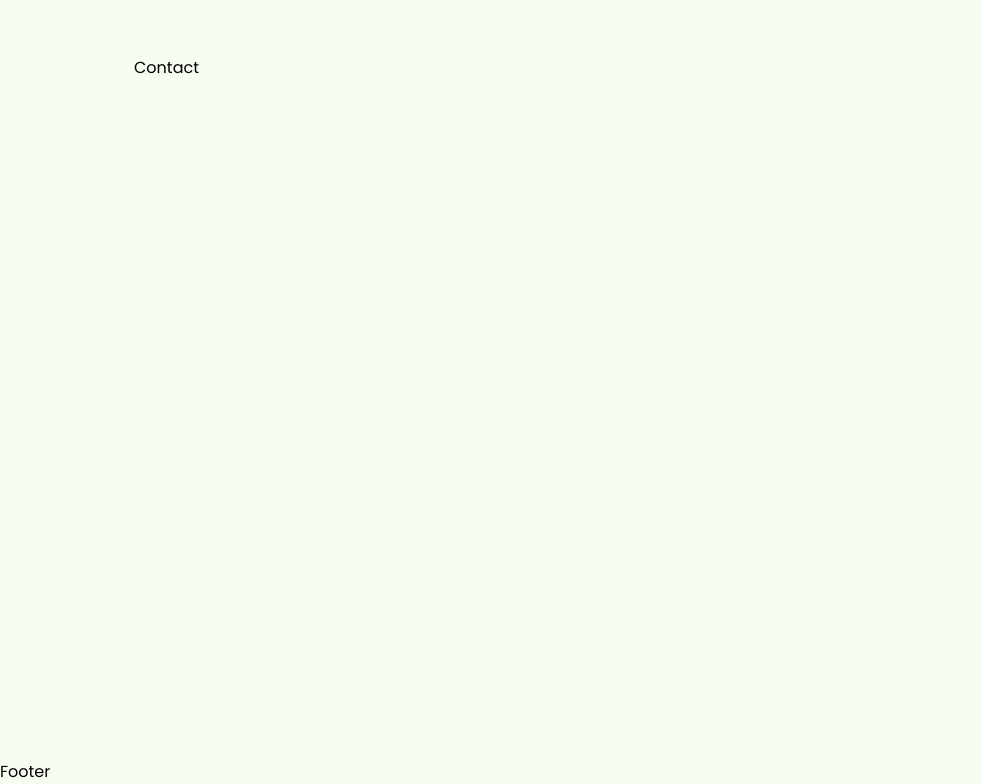
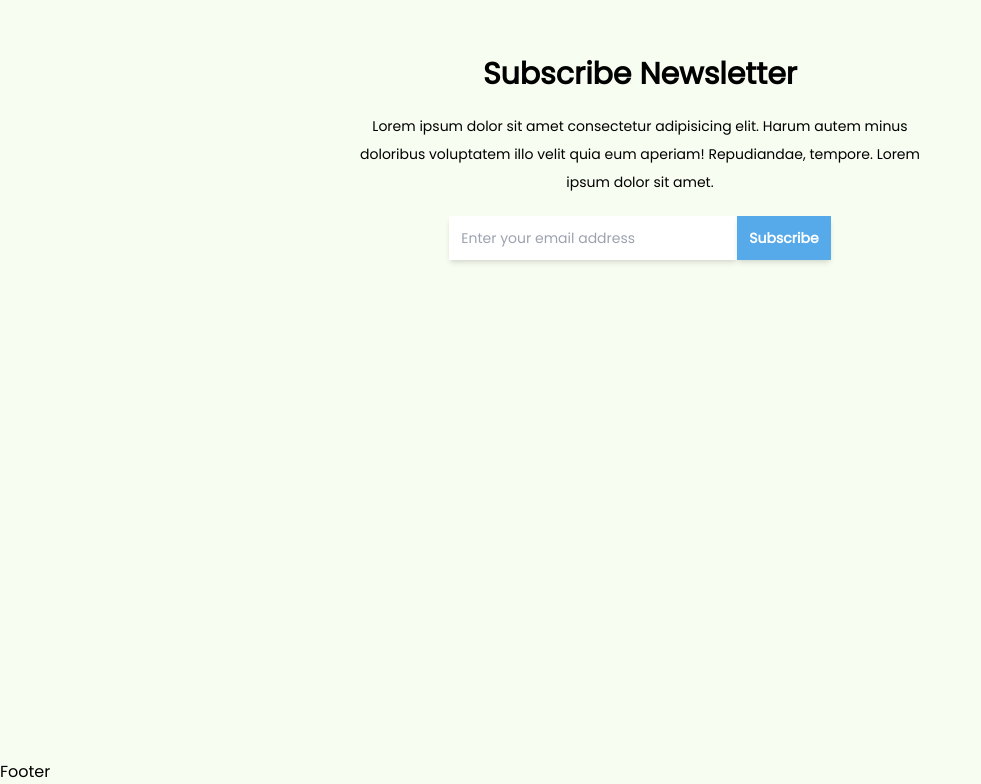
Before and after one commit to fnintani/skill-up, a React (Vite) app: page / in a window 1280 px wide. Shown: the part 4165-4949 px from the top of the page, without its empty margins (0-981 px from the left). Built offline with nearby package versions, Linux system fonts and the light colour scheme.

Commit message:
adding contact style

```diff
--- a/src/components/Screens/Contact.jsx
+++ b/src/components/Screens/Contact.jsx
@@ -1,9 +1,36 @@
-import React from 'react'
+import React from "react";
+import { motion } from "framer-motion";
 
-function Contact() {
+const Contact = () => {
   return (
-    <div className="section" id="contact">Contact</div>
-  )
-}
+    <div className="section" id="contact">
+      <div className="text-center max-w-[600px] mx-auto">
+        <div className="sm:text-3xl text-2xl font-bold mb-5">
+          Subscribe Newsletter
+        </div>
+        <p className="text-sm leading-7">
+          Lorem ipsum dolor sit amet consectetur adipisicing elit. Harum autem
+          minus doloribus voluptatem illo velit quia eum aperiam! Repudiandae,
+          tempore. Lorem ipsum dolor sit amet.
+        </p>
+        <motion.form
+          initial={{ scale: 0 }}
+          whileInView={{ scale: 1 }}
+          transition={{ duration: 0.3 }}
+          className="mt-5"
+        >
+          <input
+            type="text"
+            placeholder="Enter your email address"
+            className="sm:p-3 p-2 outline-none text-sm shadow-md sm:w-72 w-60"
+          />
+          <button className="text-sm text-white bg-blueMain sm:p-3 p-2 shadow-md font-bold">
+            Subscribe
+          </button>
+        </motion.form>
+      </div>
+    </div>
+  );
+};
 
-export default Contact
+export default Contact;
```
